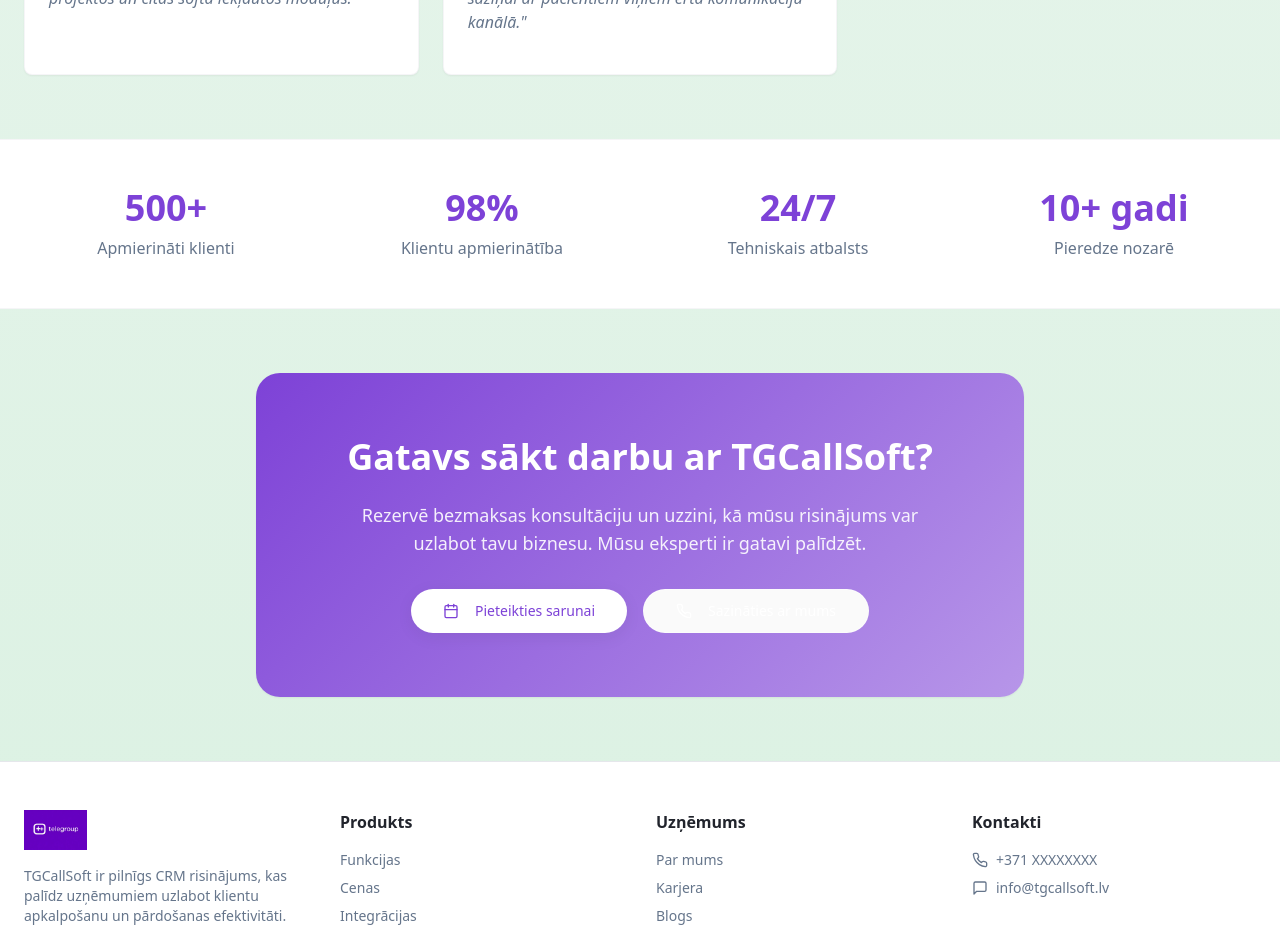
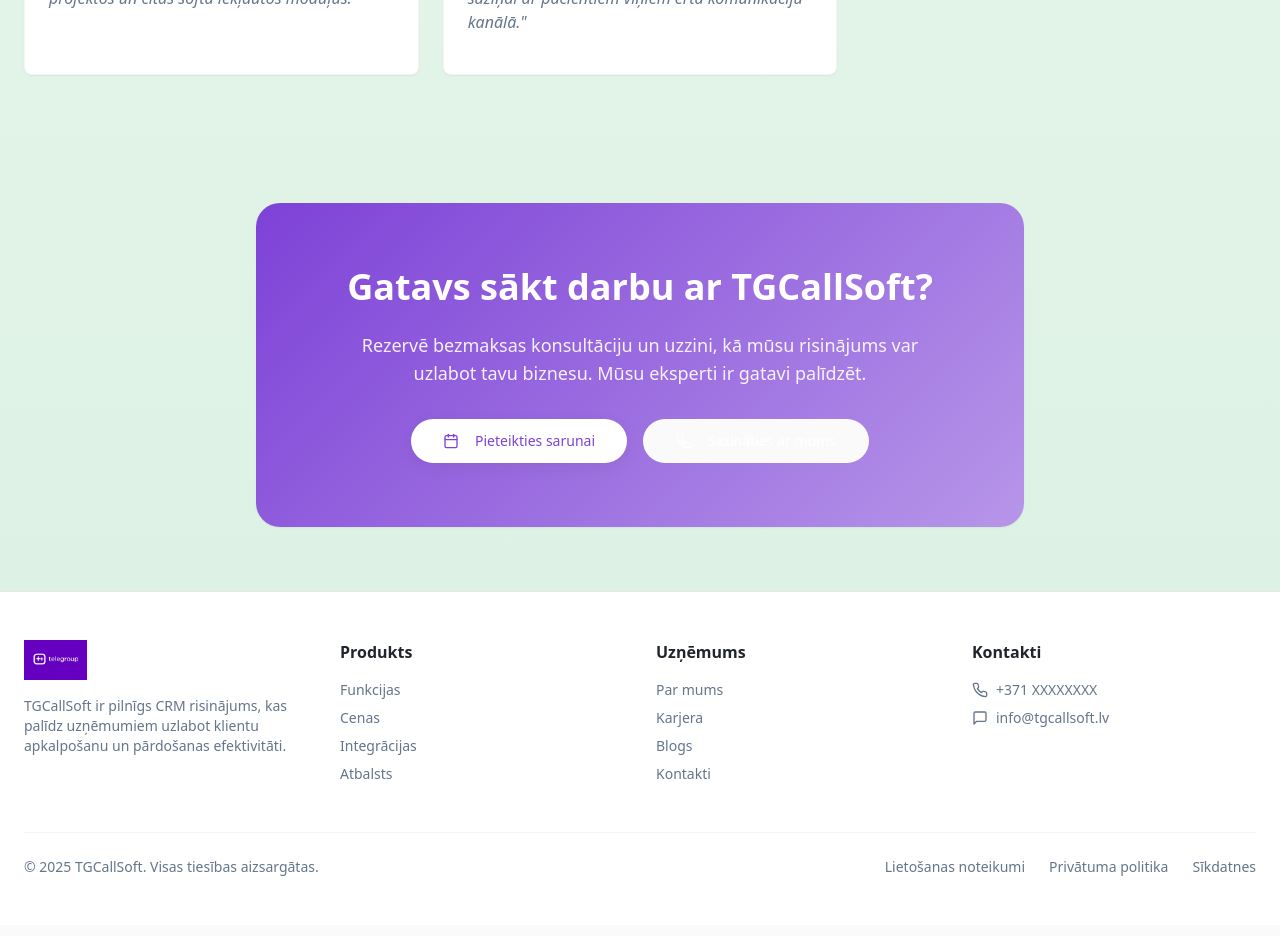
Before and after one commit to AlexTheReindeer/content-call-cornerstone, a React (Vite) app: page / in a window 1280 px wide. Shown: the part 2640-3576 px from the top of the page. Built offline with nearby package versions, Linux system fonts and the light colour scheme.

Commit message:
Remove key number section
Remove the section displaying key numbers such as "500+ apmierināti kienti" from the page.

```diff
--- a/src/pages/Index.tsx
+++ b/src/pages/Index.tsx
@@ -194,28 +194,6 @@ const Index = () => {
           </div>
         </section>
 
-        {/* Stats Section */}
-        <section className="container mx-auto px-6 py-12 bg-card border-y border-border/40">
-          <div className="grid grid-cols-2 md:grid-cols-4 gap-8 text-center">
-            <div>
-              <p className="text-4xl font-bold text-primary mb-2">500+</p>
-              <p className="text-muted-foreground">Apmierināti klienti</p>
-            </div>
-            <div>
-              <p className="text-4xl font-bold text-primary mb-2">98%</p>
-              <p className="text-muted-foreground">Klientu apmierinātība</p>
-            </div>
-            <div>
-              <p className="text-4xl font-bold text-primary mb-2">24/7</p>
-              <p className="text-muted-foreground">Tehniskais atbalsts</p>
-            </div>
-            <div>
-              <p className="text-4xl font-bold text-primary mb-2">10+ gadi</p>
-              <p className="text-muted-foreground">Pieredze nozarē</p>
-            </div>
-          </div>
-        </section>
-
         {/* Call to Action Section */}
         <section className="container mx-auto px-6 py-16 text-center">
           <Card className="max-w-3xl mx-auto shadow-elegant bg-gradient-primary rounded-3xl border-none overflow-hidden hover-scale">
```
